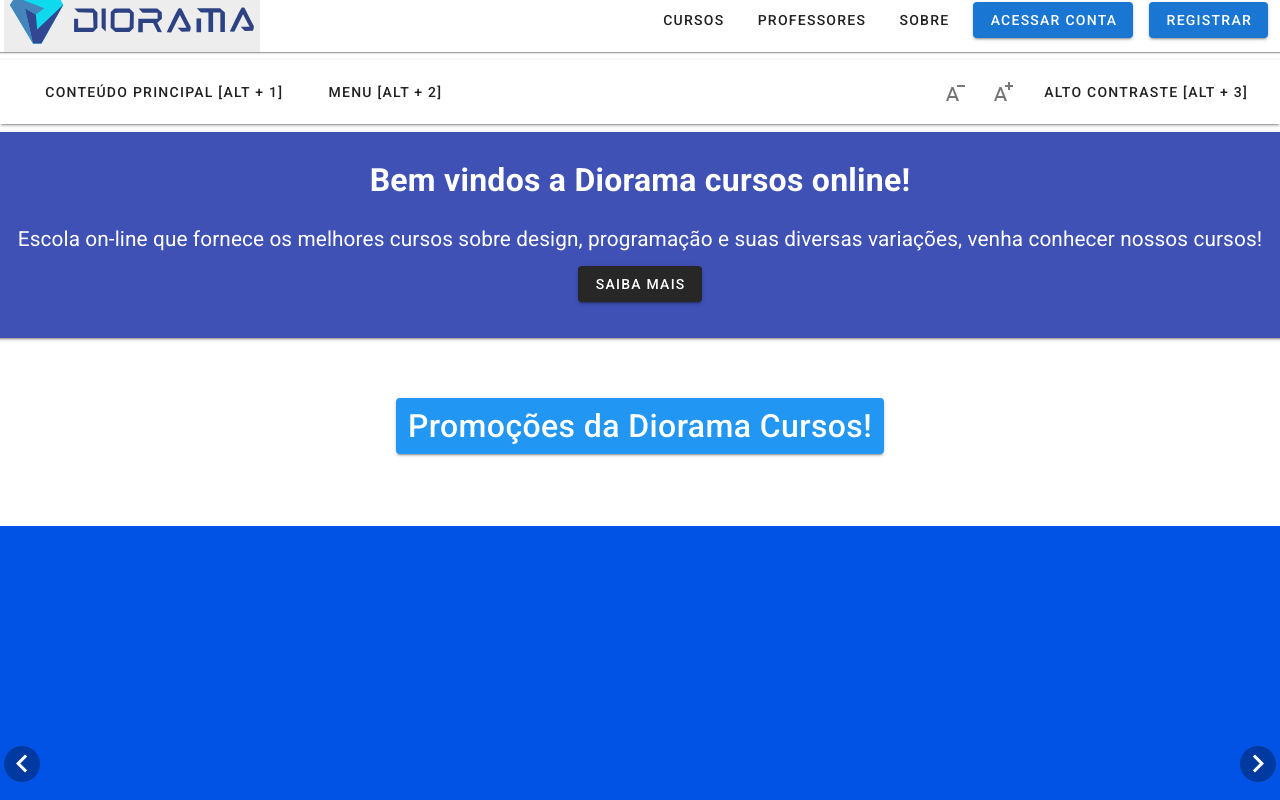
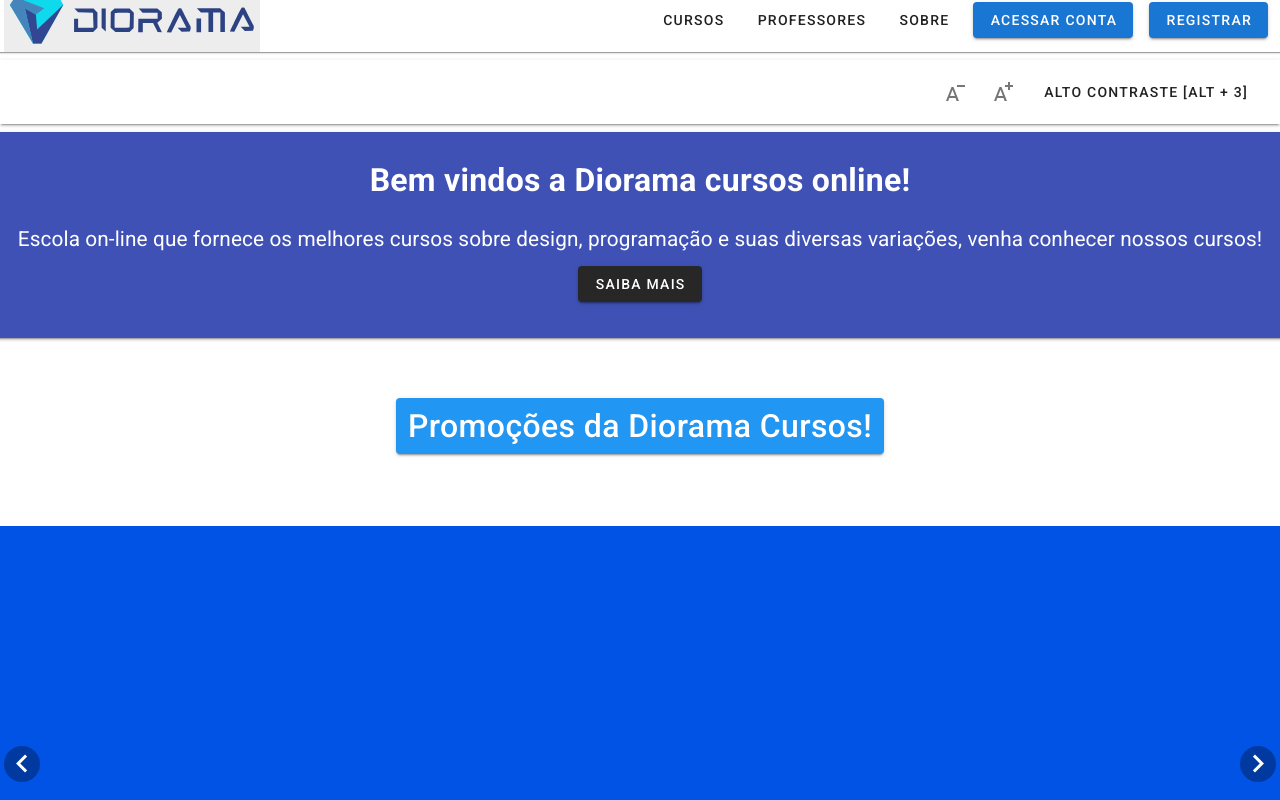
Before and after one commit to jhoneffernandes/Projeto-Integrador-II, a Nuxt app: page / in a window 1280 px wide. Shown: the top 800 px of the page. Built offline with nearby package versions, Linux system fonts and the light colour scheme; what vue-ls, vue-plyr would draw is missing.

Commit message:
Update Acc vue

```diff
--- a/components/AppAcc.vue
+++ b/components/AppAcc.vue
@@ -2,12 +2,7 @@
   <div>
     <section class="mt-5">
       <v-toolbar elevation="2">
-        <v-toolbar-title class="ml-3">
-          <v-btn text="" to="#principal">Conteúdo Principal [Alt + 1]</v-btn>
-        </v-toolbar-title>
-        <v-toolbar-title class="ml-3">
-          <v-btn text="">Menu [Alt + 2]</v-btn>
-        </v-toolbar-title>
+
         <v-spacer></v-spacer>
 
         <v-toolbar-items>
```
